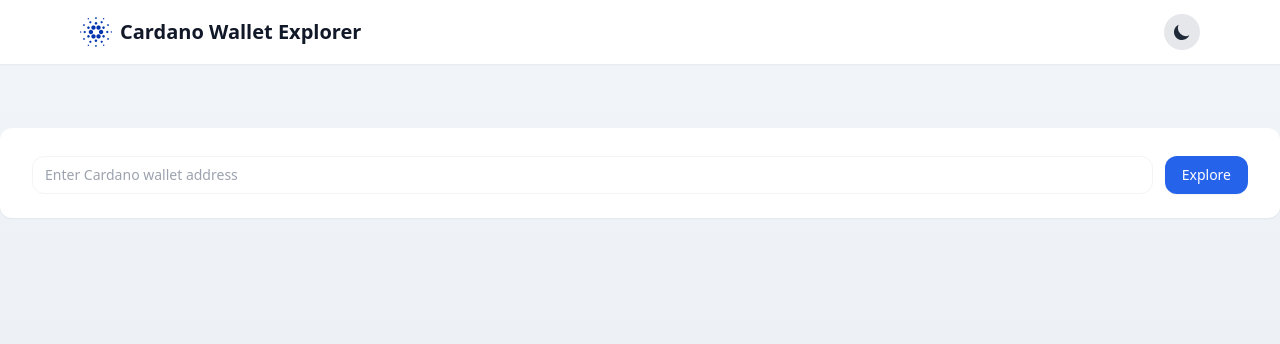
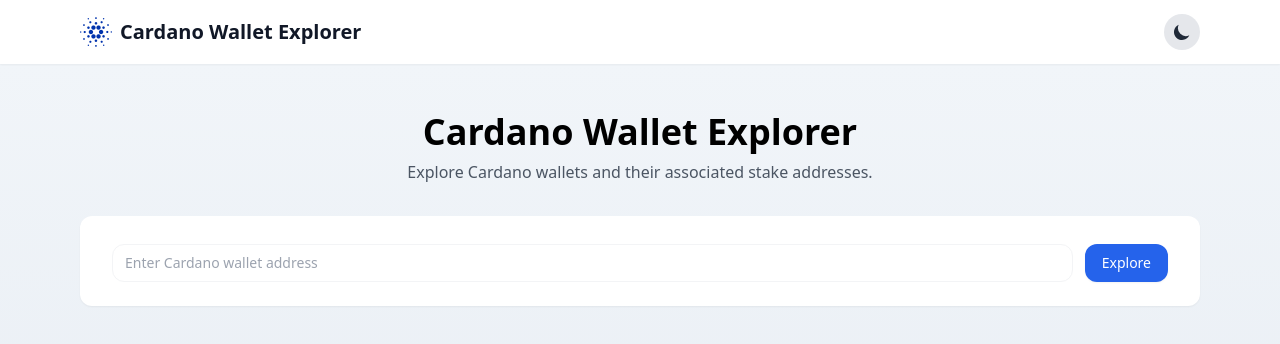
Before and after one commit to davidkopelent/nft-wallet, a Next.js app: page / in a window 1280 px wide. Shown: the top 344 px of the page. Built offline with nearby package versions, Linux system fonts and the light colour scheme.

Commit message:
Update: Home page UI adjustments

```diff
--- a/src/app/page.tsx
+++ b/src/app/page.tsx
@@ -4,8 +4,12 @@
 
 export default function Home() {
   return (
-    <div className="min-h-screen py-8">
-      <WalletSearch />
+    <div className="min-h-screen py-4">
+      <h1 className="text-4xl font-bold text-center mb-2">Cardano Wallet Explorer</h1>
+      <p className="text-center text-gray-600 mb-8">Explore Cardano wallets and their associated stake addresses.</p>
+      <div className="max-w-6xl mx-auto px-4">
+        <WalletSearch />
+      </div>
     </div>
   );
 }
--- a/src/components/WalletSearch.tsx
+++ b/src/components/WalletSearch.tsx
@@ -27,7 +27,7 @@
   };
 
   return (
-    <div className="bg-white max-w-7xl mx-auto px-4 sm:px-6 lg:px-8 dark:bg-gray-800 rounded-xl shadow-sm p-6 transition-all">
+    <div className="bg-white max-w-6xl mx-auto px-4 sm:px-6 lg:px-8 dark:bg-gray-800 rounded-xl shadow-sm p-6 transition-all">
       <form onSubmit={handleSubmit} className="space-y-4">
         <div>
           <div className="mt-1 flex rounded-md">
```
